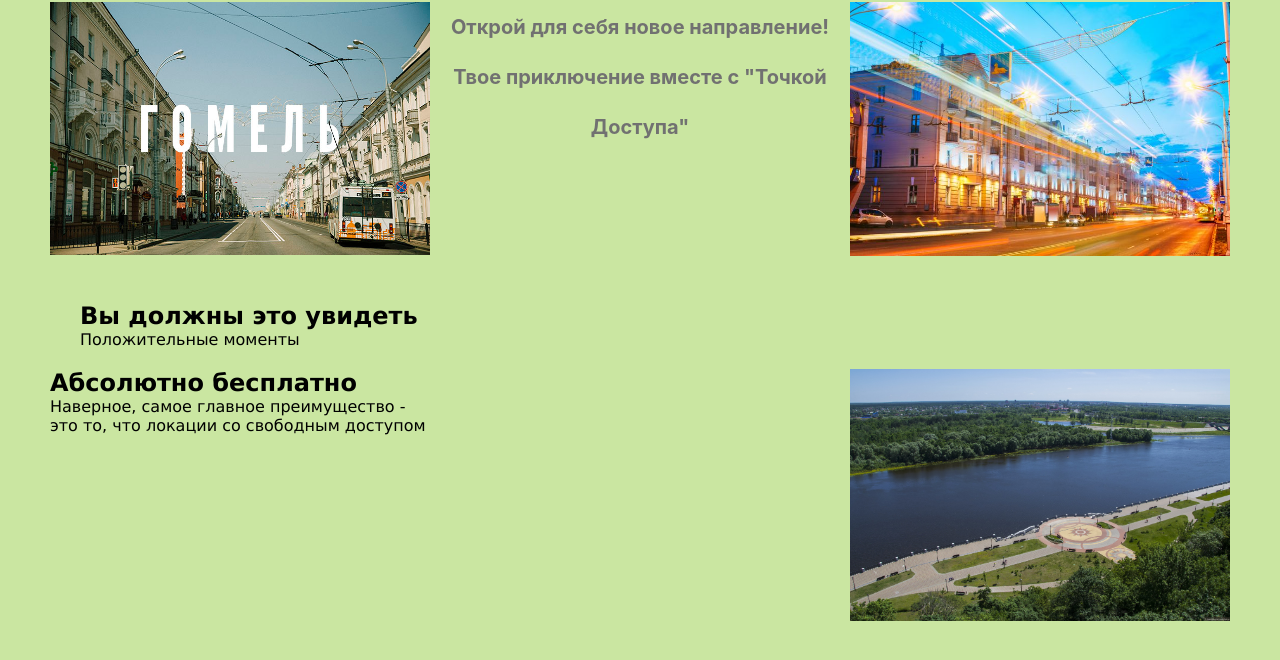
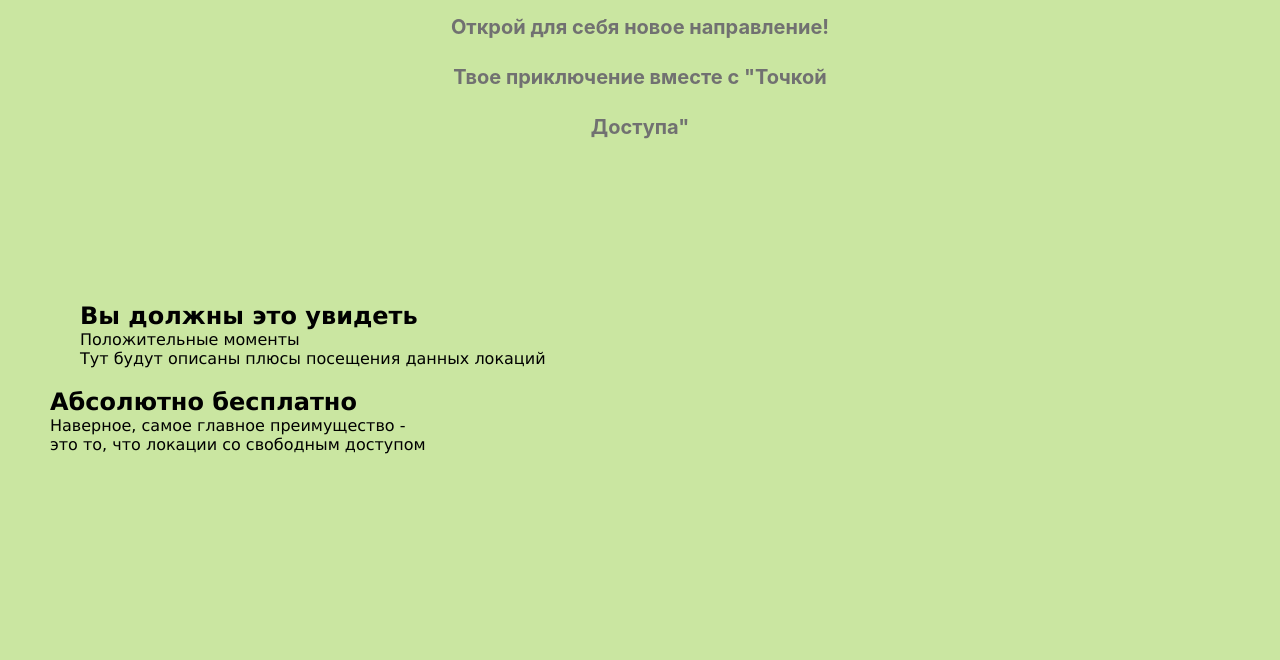
Before and after one commit to MargaritaBraun/Project-Access-Point, a plain HTML site: page index.html in a window 1280 px wide. Shown: the part 108-768 px from the top of the page. Drawn offline with Linux system fonts and the light colour scheme.

Commit message:
update new files

```diff
--- a/index.html
+++ b/index.html
@@ -53,6 +53,7 @@
             <div class="advantage__title">
                 <h2>Вы должны это увидеть</h2>
                 <p>Положительные моменты</p>
+                <p>Тут будут описаны плюсы посещения данных локаций</p>
             </div>
             </wrapper>
         </section>
```
Also changed, not shown: img/gomel-ptiz.jpg (deleted), img/gomel.jpg (deleted), img/logoFavicon.png (deleted), img/logoItog.png (deleted), img/park paskev 5.jpg (deleted), style.css (line endings or trailing spaces).
